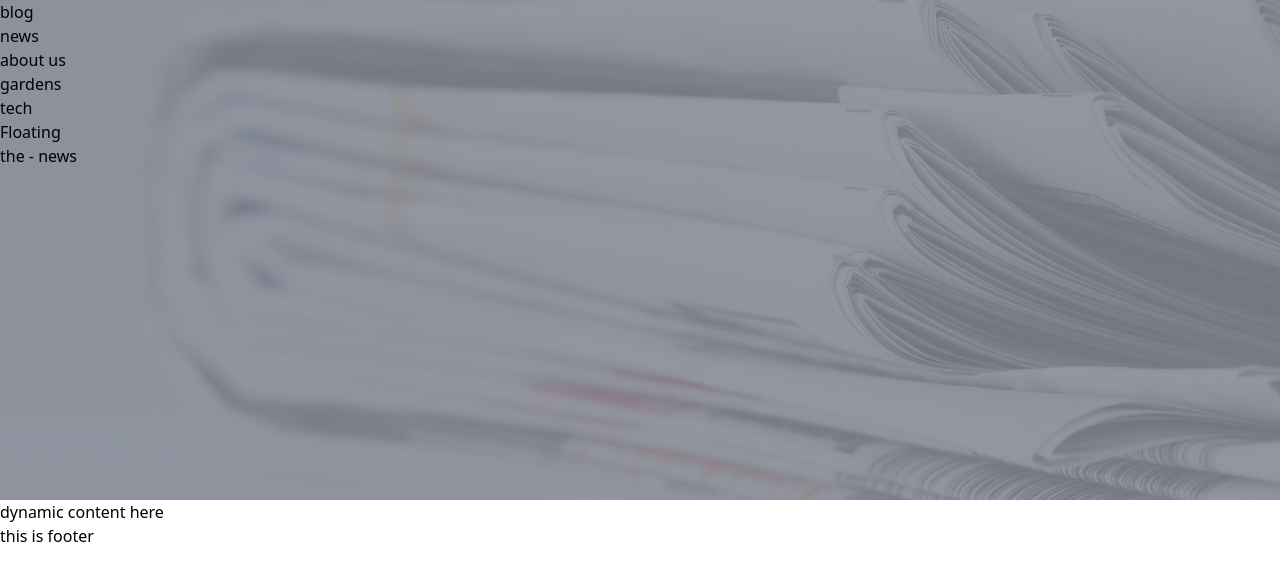
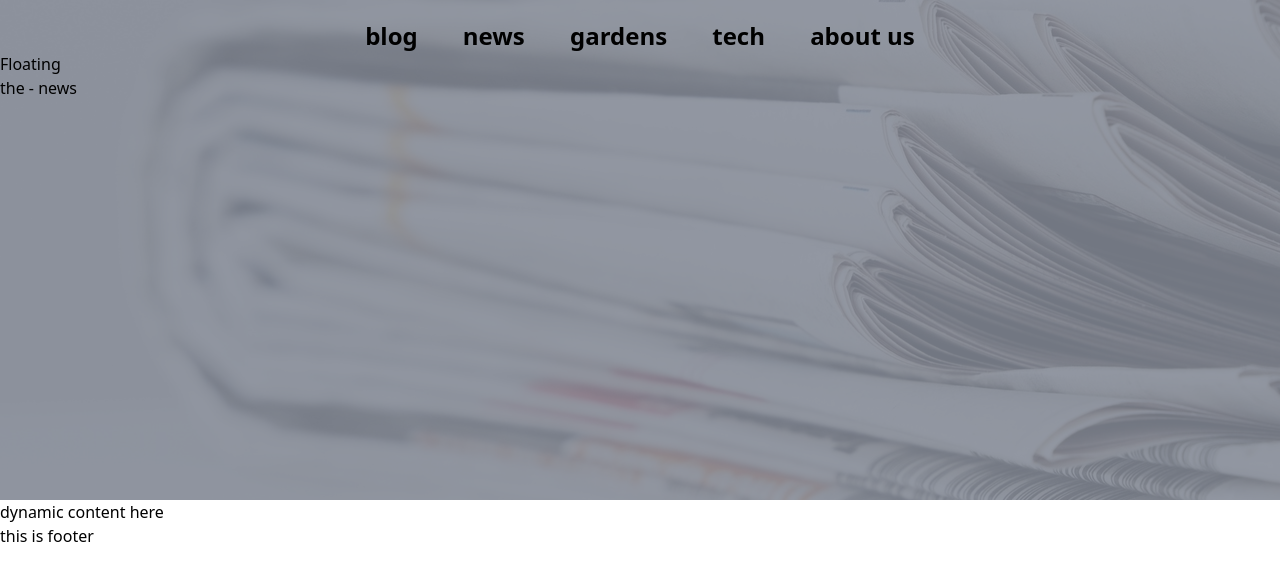
Before and after one commit to Viacheslav1998/floating, a Vue app: page / in a window 1280 px wide. Shown: the top 580 px of the page. Built offline with nearby package versions, Linux system fonts and the light colour scheme.

Commit message:
feat work header

```diff
--- a/src/components/Header.vue
+++ b/src/components/Header.vue
@@ -4,14 +4,16 @@
 <template>
   <div class="bg-[url('../public/images/header.jpg')] bg-left">
     <div class="bg-[#838996DE] h-[500px] w-full">
-      <div class="menu">
-        <ul>
-          <li>blog</li>
-          <li>news</li>
-          <li>about us</li>
-          <li>gardens</li>
-          <li>tech</li>
-        </ul>
+      <div class="flex justify-center">
+        <div class="w-[50%] mt-5">
+          <ul class="flex justify-evenly font-sans text-2xl font-semibold">
+            <li>blog</li>
+            <li>news</li>
+            <li>gardens</li>
+            <li>tech</li>
+            <li>about us</li>
+          </ul>
+        </div>
       </div>
       <div class="logo">
         <h1>Floating</h1>
```
